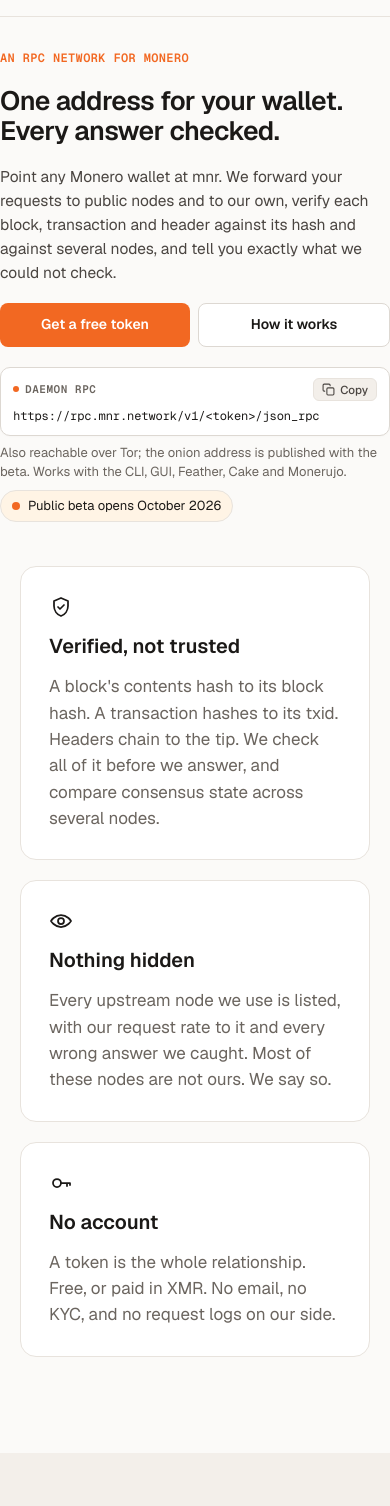
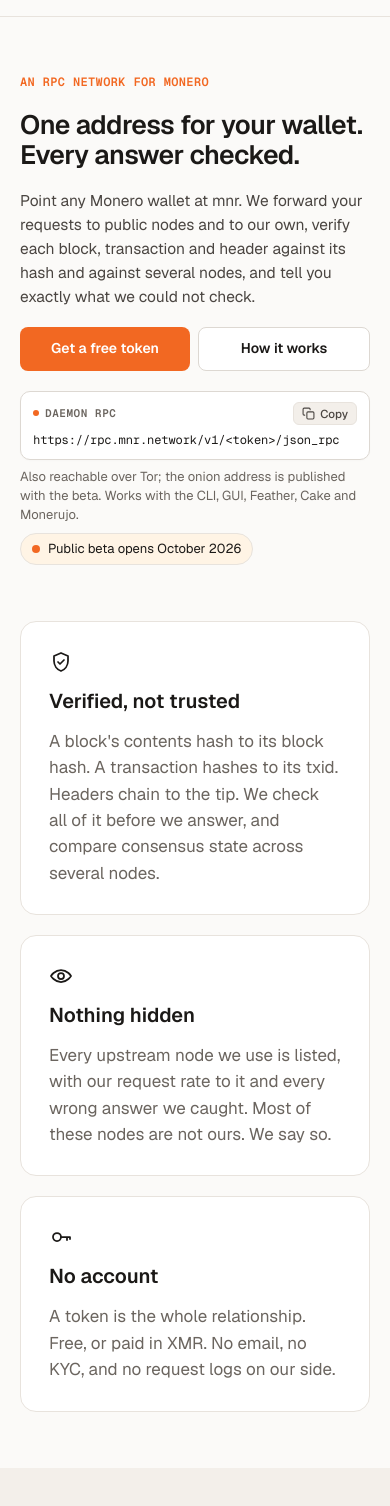
Before and after one commit to mnrnetwork/mnr.network, a website: page public/index.html in a window 390 px wide. Shown: the part 60-1566 px from the top of the page. Drawn offline with Linux system fonts and the light colour scheme.

Commit message:
fix(css): decouple section vertical padding from wrap horizontal gutters

```diff
--- a/public/index.html
+++ b/public/index.html
@@ -176,7 +176,7 @@
     a { color: var(--fg); text-decoration: none; } a:hover { color: #C2410C; }
     p { margin: 0; }
     .mono { font-family: "Geist Mono", ui-monospace, "SF Mono", Menlo, Consolas, monospace; }
-    .wrap { max-width: 1120px; margin: 0 auto; padding: 0 32px; }
+    .wrap { max-width: 1120px; margin: 0 auto; padding-left: 32px; padding-right: 32px; }
     .h1 { font-size: 64px; line-height: 1.05; letter-spacing: -0.02em; font-weight: 600; margin: 0; text-wrap: balance; }
     .h2 { font-size: 36px; line-height: 1.15; letter-spacing: -0.015em; font-weight: 600; margin: 0; text-wrap: balance; }
     .h3 { font-size: 20px; line-height: 1.3; font-weight: 600; margin: 0; }
@@ -202,7 +202,7 @@
     th { font-weight: 600; font-size: 14px; letter-spacing: 0.02em; text-transform: uppercase; color: var(--muted); }
     tbody tr:last-child td { border-bottom: 0; }
     .step-num { font-family: "Geist Mono", ui-monospace, monospace; font-size: 14px; font-weight: 500; letter-spacing: 0.06em; }
-    .section { padding: 96px 0; }
+    .section { padding-top: 96px; padding-bottom: 96px; }
     .pill { display: inline-flex; align-items: center; gap: 8px; background: var(--pill-bg); border: 1px solid var(--line); border-radius: 999px; padding: 6px 12px; font-size: 14px; width: fit-content; }
     .pill::before { content: ""; width: 8px; height: 8px; border-radius: 50%; background: var(--accent); }
     .theme-btn { display: inline-flex; align-items: center; justify-content: center; width: 42px; height: 42px; border-radius: 10px; border: 1px solid var(--line-strong); background: var(--card); color: var(--fg); cursor: pointer; padding: 0; }
@@ -307,9 +307,11 @@
       font-size: 14px;
       line-height: 1.5;
     }
+    .pillars-section { padding-bottom: 96px; }
+    .site-footer { padding-top: 56px; padding-bottom: 48px; }
 
     @media (max-width: 720px) {
-      .wrap { padding: 0 20px; }
+      .wrap { padding-left: 20px !important; padding-right: 20px !important; }
       header.wrap { height: 64px; }
       .header-cta { display: none !important; }
       .header-mobile-docs { display: inline-flex !important; height: 38px; padding: 0 14px; font-size: 14px; font-weight: 500; border-radius: 8px; }
@@ -330,15 +332,17 @@
       .hero-pill { font-size: 13px !important; padding: 5px 11px !important; }
       .grid3, .grid2 { grid-template-columns: repeat(1, minmax(0, 1fr)); gap: 20px; }
       .navlinks { display: none; }
-      .section { padding: 56px 0; }
+      .section { padding-top: 56px !important; padding-bottom: 56px !important; }
+      .pillars-section { padding-bottom: 56px !important; }
+      .site-footer { padding-top: 40px !important; padding-bottom: 36px !important; }
       table { font-size: 15px; } th, td { padding: 12px 10px; }
     }
     @media (max-width: 370px) {
-      .wrap { padding: 0 16px; }
+      .wrap { padding-left: 16px !important; padding-right: 16px !important; }
       .h1 { font-size: 25px !important; }
     }
     @media (max-width: 330px) {
-      .wrap { padding: 0 12px; }
+      .wrap { padding-left: 12px !important; padding-right: 12px !important; }
       .h1 { font-size: 22px !important; }
       .hero-actions { flex-direction: column !important; }
       .hero-actions .btn { width: 100% !important; flex: none !important; }
@@ -408,7 +412,7 @@
   </section>
 
   <!-- Pillars -->
-  <section class="wrap" style="padding-bottom: 96px;">
+  <section class="wrap pillars-section">
     <div class="grid3">
       <div class="card col" style="gap: 14px;">
         <svg width="24" height="24" viewBox="0 0 24 24" fill="none" stroke="currentColor" stroke-width="1.75" stroke-linecap="round" stroke-linejoin="round" aria-hidden="true"><path d="M12 3l7 3v5c0 4.5-3 8.5-7 10-4-1.5-7-5.5-7-10V6l7-3z"></path><path d="M9 12l2 2 4-4"></path></svg>
@@ -606,7 +610,7 @@
   </main>
 
   <!-- Footer -->
-  <footer class="wrap" style="padding: 56px 32px 48px;">
+  <footer class="wrap site-footer">
     <div class="grid3" style="gap: 32px;">
       <div class="col" style="gap: 10px;">
         <span style="display: inline-flex; align-items: center; gap: 8px; font-weight: 700; font-size: 18px;"><svg class="mark" width="20" height="20" viewBox="0 0 24 24" aria-hidden="true"><circle cx="16.5" cy="12" r="5.2" fill="var(--accent)"/><path d="M5.2 6.6 L11.9 10.1 M5.2 17.4 L11.9 13.9" stroke="currentColor" stroke-width="2.6" stroke-linecap="round"/><circle cx="5.2" cy="6.6" r="2.1" fill="currentColor"/><circle cx="5.2" cy="17.4" r="2.1" fill="currentColor"/></svg><span>mnr</span></span>
```
